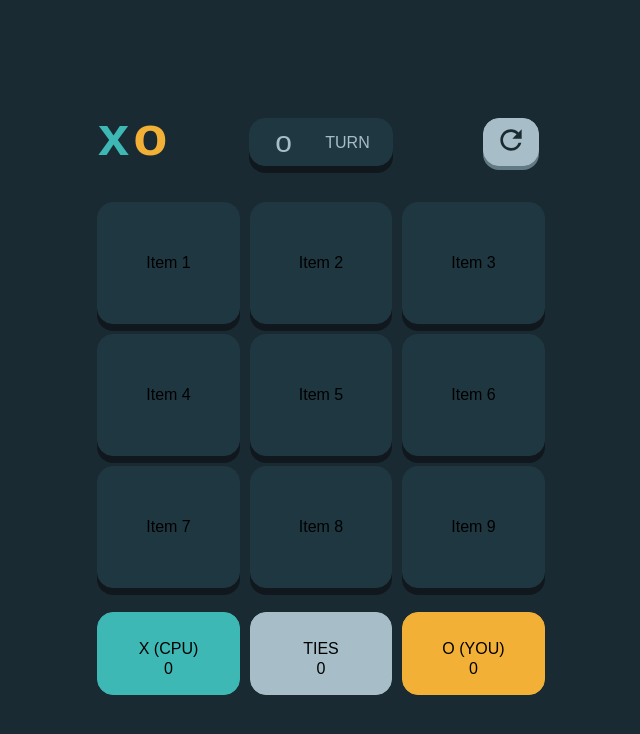
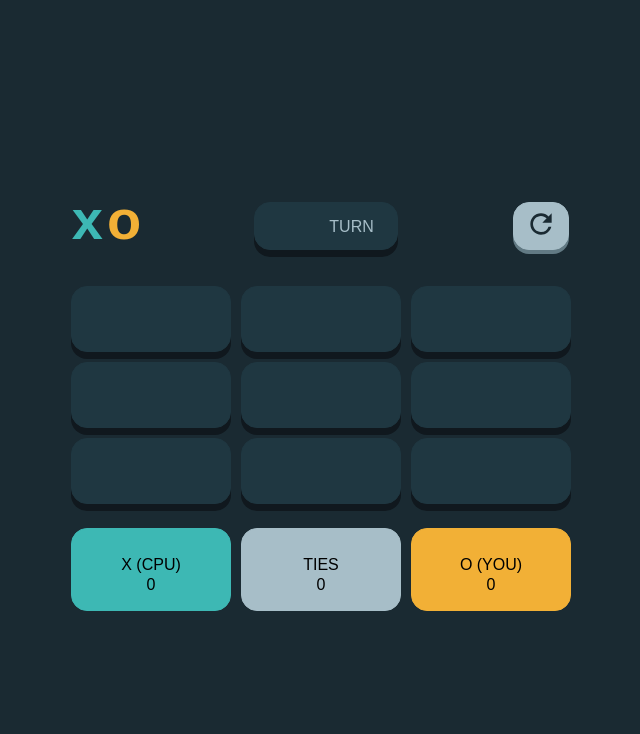
Before and after one commit to DevZibah/Tic-Tac-Toe, a React (Vite) app: page /Cpu in a window 1280 px wide. Shown: the top 734 px of the page, without its empty margins (319-959 px from the left). Built offline with nearby package versions, Linux system fonts and the light colour scheme.

Commit message:
made some corrections

```diff
--- a/package.json
+++ b/package.json
@@ -14,6 +14,7 @@
     "react": "^18.2.0",
     "react-dom": "^18.2.0",
     "react-icons": "^4.7.1",
+    "react-redux": "^8.0.5",
     "react-router-dom": "^6.6.2",
     "tailwindcss": "^3.2.4"
   },
--- a/src/components/Cpu.tsx
+++ b/src/components/Cpu.tsx
@@ -1,19 +1,26 @@
-import React, { useState } from 'react'
+import React, { useState, useContext } from 'react'
 import { MdRefresh } from 'react-icons/md'
 import Modal from './Modal'
+import { motion } from 'framer-motion'
+import { StoreContext } from '../contexts/StoreContext'
 
 const Cpu = () => {
   const [show, setShow] = useState(false)
-
+  const { xo } = useContext(StoreContext)
   return (
     <div>
+      <motion.div
+        initial={{ opacity: 0, y: -200 }}
+        animate={{ opacity: 1, y: 0, transition: { duration: 0.9 } }}
+        exit={{ opacity: 0, y: -200, transition: { duration: 0.9 } }}
+      >
         <section className='sec-one'>
           <article className='d-flex XandO XandOo mx-auto'>
             <p className='x'>x</p>
             <p className='o ms-1'>o</p>
           </article>
           <div className='div-one mt-4'>
-          <p className='oo'>o</p>
+            <p className='oo'>{xo}</p>
             <p className='text-uppercase turn'>turn</p>
           </div>
           <section>
@@ -23,17 +30,29 @@ const Cpu = () => {
             <Modal show={show} onClose={() => setShow(false)} />
           </section>
         </section>
+      </motion.div>
+      <motion.div
+        initial={{ x: -200 }}
+        animate={{ x: 0, transition: { duration: 0.9 } }}
+        exit={{ x: -200, transition: { duration: 0.9 } }}
+      >
         <section className='sec-two mt-2'>
-        <div className='p-4 p-md-5'>Item 1</div>
-        <div className='p-4 p-md-5'>Item 2</div>
-        <div className='p-4 p-md-5'>Item 3</div>
-        <div className='p-4 p-md-5'>Item 4</div>
-        <div className='p-4 p-md-5'>Item 5</div>
-        <div className='p-4 p-md-5'>Item 6</div>
-        <div className='p-4 p-md-5'>Item 7</div>
-        <div className='p-4 p-md-5'>Item 8</div>
-        <div className='p-4 p-md-5'>Item 9</div>
+          <div className='p-4 p-md-5'>{xo}</div>
+          <div className='p-4 p-md-5'>{xo}</div>
+          <div className='p-4 p-md-5'>{xo}</div>
+          <div className='p-4 p-md-5'>{xo}</div>
+          <div className='p-4 p-md-5'>{xo}</div>
+          <div className='p-4 p-md-5'>{xo}</div>
+          <div className='p-4 p-md-5'>{xo}</div>
+          <div className='p-4 p-md-5'>{xo}</div>
+          <div className='p-4 p-md-5'>{xo}</div>
         </section>
+      </motion.div>
+      <motion.div
+        initial={{ y: 200 }}
+        animate={{ y: 0, transition: { duration: 0.9 } }}
+        exit={{ y: 200, transition: { duration: 0.9 } }}
+      >
         <section className='sec-three mt-4 text-uppercase'>
           <div className='div-two p-md-2'>
             <p className='mt-3'>x (cpu)</p>
@@ -51,6 +70,7 @@ const Cpu = () => {
             <p className='div-p'>0</p>
           </div>
         </section>
+      </motion.div>
     </div>
   )
 }
--- a/src/components/Home.tsx
+++ b/src/components/Home.tsx
@@ -1,8 +1,10 @@
-import React from 'react'
+import React, { useContext } from 'react'
 import { Link } from 'react-router-dom'
 import { motion } from 'framer-motion'
+import { StoreContext } from '../contexts/StoreContext'
 
 const Home = () => {
+  const { setXo } = useContext(StoreContext)
   return (
     <div className=''>
       <motion.div
@@ -29,8 +31,12 @@ const Home = () => {
         <div className='pickplayer text-uppercase p-3'>
           <p className='firsttext'>pick player 1's mark</p>
           <article className='first-art p-2 align-middle'>
-            <p className='mt-3 x-one'>x</p>
-            <p className='mt-3 o-one'>o</p>
+            <p className='mt-3 x-one' onClick={() => setXo('x')}>
+              x
+            </p>
+            <p className='mt-3 o-one' onClick={() => setXo('o')}>
+              o
+            </p>
           </article>
           <p className='text-uppercase remin mt-3'>remember: X goes first</p>
         </div>
--- a/src/components/Modal.tsx
+++ b/src/components/Modal.tsx
@@ -1,6 +1,5 @@
 import React from 'react'
 import { Link } from 'react-router-dom'
-import { motion } from 'framer-motion'
 
 const Modal = (props) => {
   if (!props.show) {
@@ -9,7 +8,6 @@ const Modal = (props) => {
 
   return (
     <div>
-      <motion.div animate={{ x: 100 }}>
       <div className='modal'>
         <div className='modal-dialog'>
           <div className='modal-content p-5'>
@@ -27,7 +25,6 @@ const Modal = (props) => {
           </div>
         </div>
       </div>
-      </motion.div>
     </div>
   )
 }
--- /dev/null
+++ b/src/contexts/StoreContext.jsx
@@ -0,0 +1,21 @@
+import React, { createContext, useContext } from 'react'
+import { useState } from 'react'
+
+export const StoreContext = createContext()
+
+const StoreContextProvider = ({ children }) => {
+  const [xo, setXo] = useState('')
+  console.log(xo)
+  return (
+    <StoreContext.Provider
+      value={{
+        xo,
+        setXo,
+      }}
+    >
+      {children}
+    </StoreContext.Provider>
+  )
+}
+
+export default StoreContextProvider
--- a/src/main.jsx
+++ b/src/main.jsx
@@ -2,12 +2,15 @@ import React from 'react'
 import ReactDOM from 'react-dom/client'
 import App from './App'
 import { BrowserRouter } from 'react-router-dom'
+import StoreContextProvider from './contexts/StoreContext'
 // import './index.css'
 
 ReactDOM.createRoot(document.getElementById('root')).render(
-  <BrowserRouter>
-    <React.StrictMode>
-      <App />
-    </React.StrictMode>
-  </BrowserRouter>
+  <StoreContextProvider>
+    <BrowserRouter>
+      <React.StrictMode>
+        <App />
+      </React.StrictMode>
+    </BrowserRouter>
+  </StoreContextProvider>
 )
```
Also changed, not shown: src/styles/All.css, 1 other file (tests, documents, lock files or other folders). Lines whose indentation alone changed are shown as unchanged.
